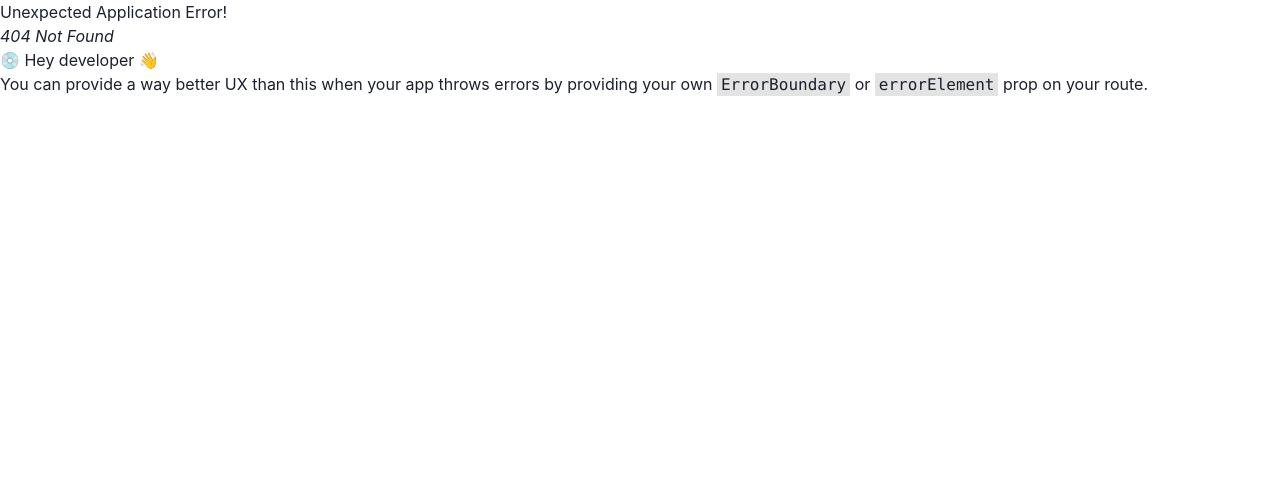
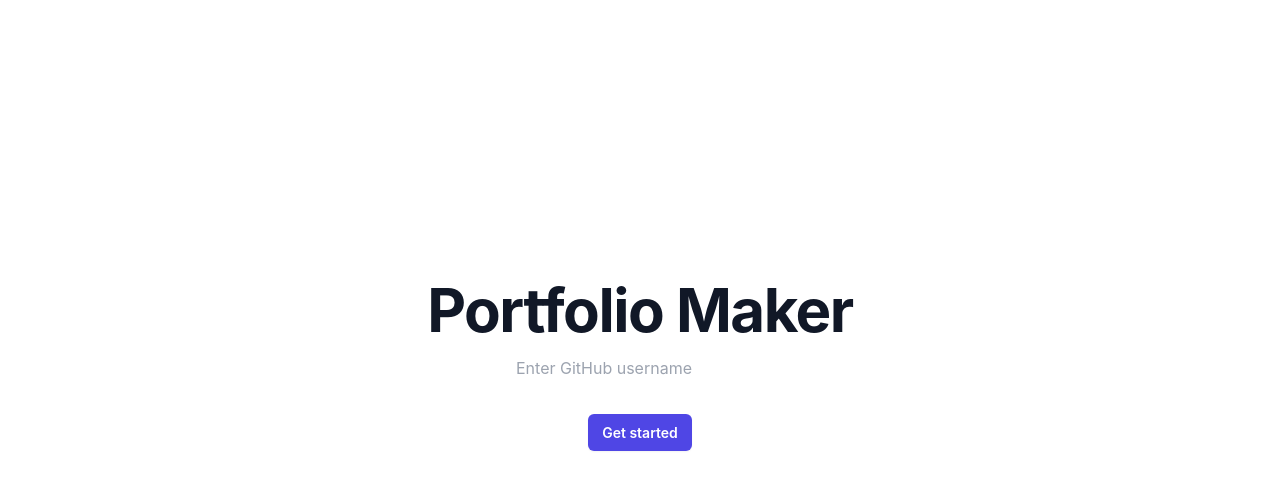
Before and after one commit to soritaheng/uq-hackathon, a React (Vite) app in the folder frontend/: page /step1 in a window 1280 px wide. Before the commit this address had no page. Shown: the top 490 px of the page. Built offline with nearby package versions, Linux system fonts and the light colour scheme.

Commit message:
add Context api, fetch repo data into Context

```diff
--- /dev/null
+++ b/frontend/src/App.jsx
@@ -0,0 +1,19 @@
+import { useState } from "react";
+import { RepoContext } from "./components/RepoContext";
+import { Outlet } from "react-router-dom";
+import Step1 from "./views/Step1";
+import Step3 from "./views/Step3";
+
+function App() {
+  const [repos, setRepos] = useState([]);
+
+  return (
+    <div>
+      <RepoContext.Provider value={{ repos, setRepos }}>
+        <Outlet />
+      </RepoContext.Provider>
+    </div>
+  );
+}
+
+export default App;
--- /dev/null
+++ b/frontend/src/components/RepoContext.jsx
@@ -0,0 +1,6 @@
+import { createContext } from "react";
+
+export const RepoContext = createContext({
+  repos: [],
+  setRepos: () => {},
+});
--- a/frontend/src/views/Step1.jsx
+++ b/frontend/src/views/Step1.jsx
@@ -1,15 +1,18 @@
-import React, { useState } from "react";
+import React, { useState, useContext } from "react";
+import { useNavigate } from "react-router-dom";
+import { RepoContext } from "../components/RepoContext";
 
 const Step1 = () => {
   const [username, setUsername] = useState("");
-  const [repos, setRepos] = useState([]);
+  const [error, setError] = useState("");
+  const { setRepos } = useContext(RepoContext); // Extract the setRepos function from RepoContext to update the context
+  const navigate = useNavigate();
 
   const fetchData = async () => {
     if (!username) {
       setError("Username is required");
       return;
     }
-
     try {
       const response = await fetch(
         `http://localhost:3000/github/repos/${username}`
@@ -17,23 +20,23 @@
       const data = await response.json();
 
       if (response.ok) {
-        setRepos(data);
+        setRepos(data); // Update the repositories in the context
         setError("");
+        navigate("/step3");
       } else {
-        setError(data.error || "Failed to fetch repositories");
+        console.error(data.error || "Failed to fetch repositories");
       }
     } catch (err) {
-      setError("Internal Server Error");
-      console.error("Error:", err);
+      console.error("Internal Server Error", err);
     }
   };
 
   return (
     <div>
-      <div class="relative isolate px-6 pt-14 lg:px-8">
-        <div class="mx-auto max-w-2xl py-28 sm:py-48 lg:py-56">
-          <div class="text-center">
-            <h1 class="text-4xl font-bold tracking-tight text-gray-900 sm:text-6xl mb-4">
+      <div className="relative isolate px-6 pt-14 lg:px-8">
+        <div className="mx-auto max-w-2xl py-28 sm:py-48 lg:py-56">
+          <div className="text-center">
+            <h1 className="text-4xl font-bold tracking-tight text-gray-900 sm:text-6xl mb-4">
               Portfolio Maker
             </h1>
             <input
@@ -42,11 +45,12 @@
               onChange={(e) => setUsername(e.target.value)}
               placeholder="Enter GitHub username"
             />
-            <div class="mt-10 flex items-center justify-center gap-x-6">
+            {error && <p style={{ color: "red" }}>{error}</p>}
+            <div className="mt-10 flex items-center justify-center gap-x-6">
               <button onClick={fetchData}>
                 <a
                   href="#"
-                  class="rounded-md bg-indigo-600 px-3.5 py-2.5 text-sm font-semibold text-white shadow-sm hover:bg-indigo-500 focus-visible:outline focus-visible:outline-2 focus-visible:outline-offset-2 focus-visible:outline-indigo-600"
+                  className="rounded-md bg-indigo-600 px-3.5 py-2.5 text-sm font-semibold text-white shadow-sm hover:bg-indigo-500 focus-visible:outline focus-visible:outline-2 focus-visible:outline-offset-2 focus-visible:outline-indigo-600"
                 >
                   Get started
                 </a>
@@ -55,15 +59,6 @@
           </div>
         </div>
       </div>
-      <ul>
-        {repos.map((repo) => (
-          <li key={repo.id}>
-            <a href={repo.url} target="_blank" rel="noopener noreferrer">
-              {repo.name}
-            </a>
-          </li>
-        ))}
-      </ul>
     </div>
   );
 };
--- /dev/null
+++ b/frontend/src/views/Step3.jsx
@@ -0,0 +1,19 @@
+import React, { useContext } from "react";
+import { RepoContext } from "../components/RepoContext";
+
+export default function Step3() {
+  const { repos } = useContext(RepoContext);
+  return (
+    <div>
+      <ul>
+        {repos.map((repo) => (
+          <li key={repo.id}>
+            <a href={repo.url} target="_blank" rel="noopener noreferrer">
+              {repo.name}
+            </a>
+          </li>
+        ))}
+      </ul>
+    </div>
+  );
+}
```
Also changed, not shown: frontend/src/router.jsx (+20 -4 lines).
